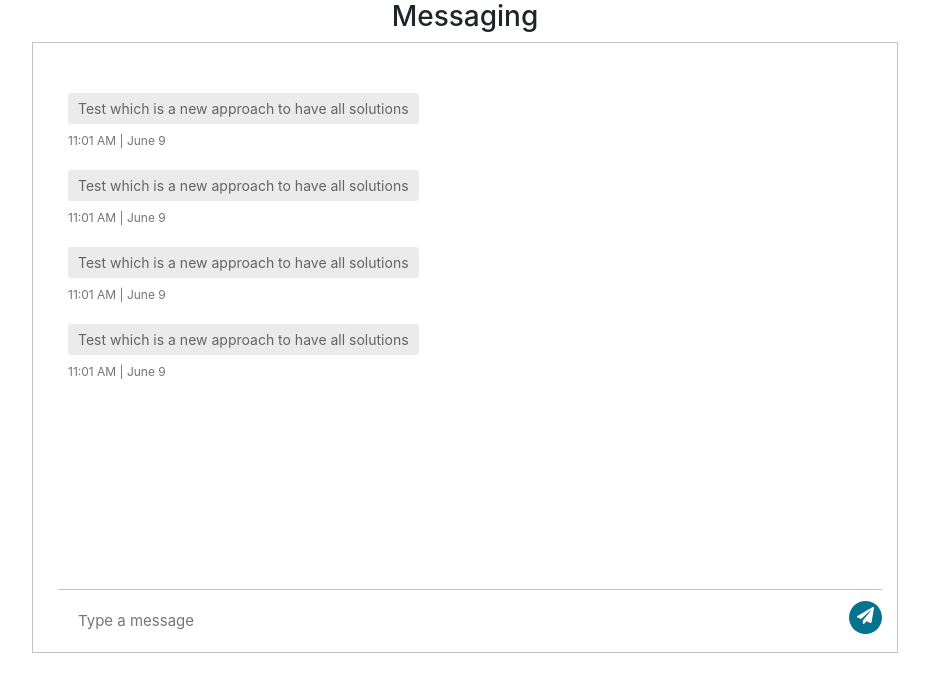
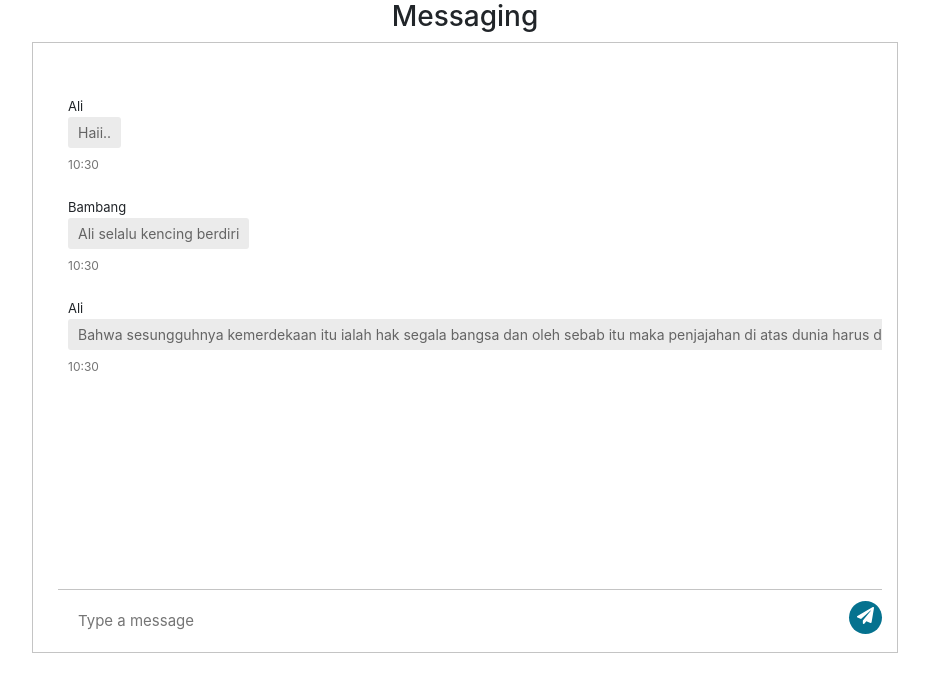
Before and after one commit to mfirmansyahidris/SimpleRealtimeChat, a React (Create React App) app in the folder web/simple-realtime-chat/: page / in a window 1280 px wide. Shown: the top 692 px of the page, without its empty margins (175-1104 px from the left). Built offline with nearby package versions, Linux system fonts and the light colour scheme.

Commit message:
web: create more flexible

```diff
--- a/web/simple-realtime-chat/src/components/chats/ChatsComponent.css
+++ b/web/simple-realtime-chat/src/components/chats/ChatsComponent.css
@@ -35,3 +35,7 @@
     font-size: 12px;
     margin: 8px 0 0;
 }
+
+.sender_msg{
+    font-size: small;
+}
--- a/web/simple-realtime-chat/src/components/chats/ChatsComponent.jsx
+++ b/web/simple-realtime-chat/src/components/chats/ChatsComponent.jsx
@@ -7,8 +7,9 @@ class ChatComponent extends Component{
             <div className="incoming_msg">
                 <div className="received_msg">
                 <div className="received_withd_msg">
-                    <p>Test which is a new approach to have all solutions</p>
-                    <span className="time_date">11:01 AM    |    June 9</span>
+                    <span className="sender_msg">{this.props.sender}</span>
+                    <p>{this.props.message}</p>
+                    <span className="time_date">{this.props.time}</span>
                 </div>
                 </div>
             </div>
--- a/web/simple-realtime-chat/src/containers/chats/ChatsContainer.jsx
+++ b/web/simple-realtime-chat/src/containers/chats/ChatsContainer.jsx
@@ -7,10 +7,22 @@ class ChatsContainer extends Component{
         return(
           <div className="msg_history">
 
-            <ChatComponent />
-            <ChatComponent />
-            <ChatComponent />
-            <ChatComponent />
+            <ChatComponent
+              sender="Ali"
+              message="Haii.."
+              time="10:30"
+            />
+            <ChatComponent
+              sender="Bambang"
+              message="Ali selalu kencing berdiri"
+              time="10:30"
+            />
+            <ChatComponent
+              sender="Ali"
+              message="Bahwa sesungguhnya kemerdekaan itu ialah hak segala bangsa dan oleh sebab itu maka penjajahan di atas dunia harus dihapuskan"
+              time="10:30"
+
+            />
 
           </div>
         )
```
